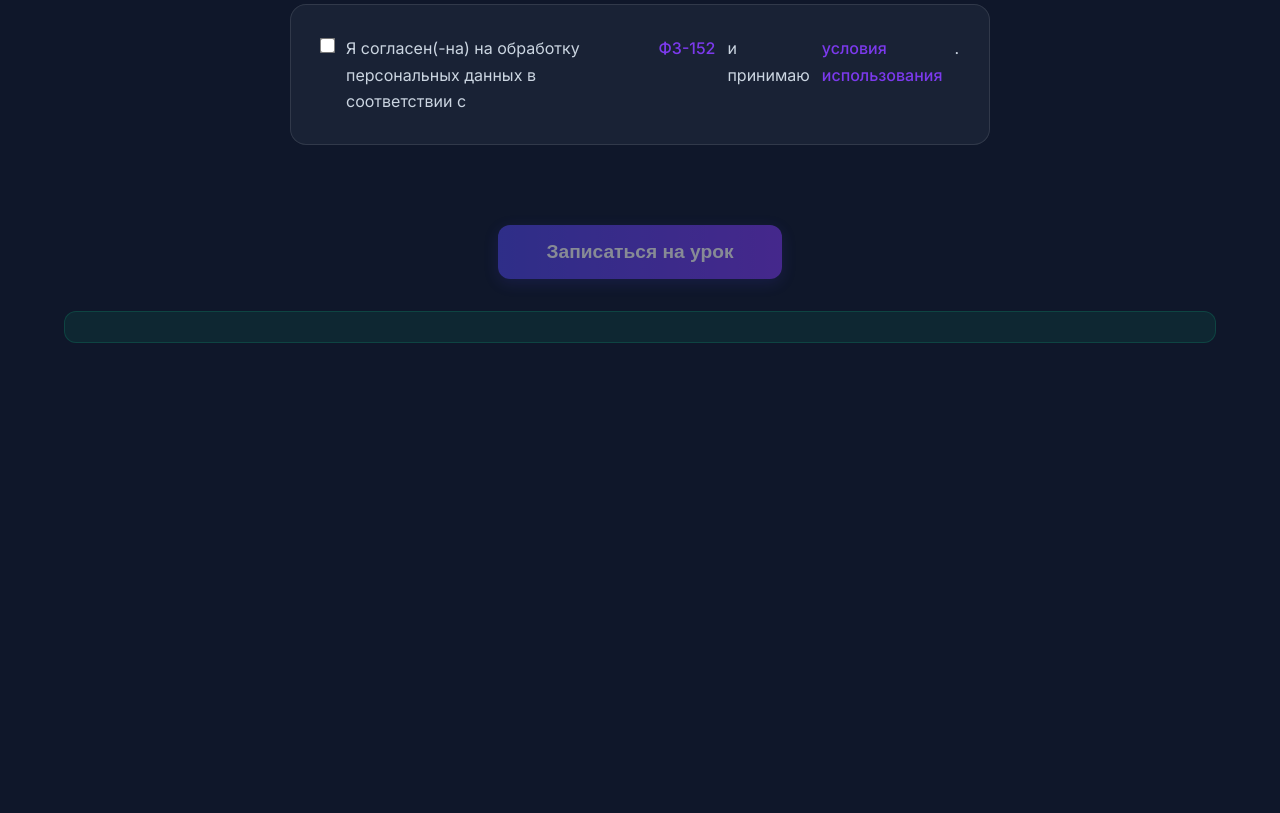
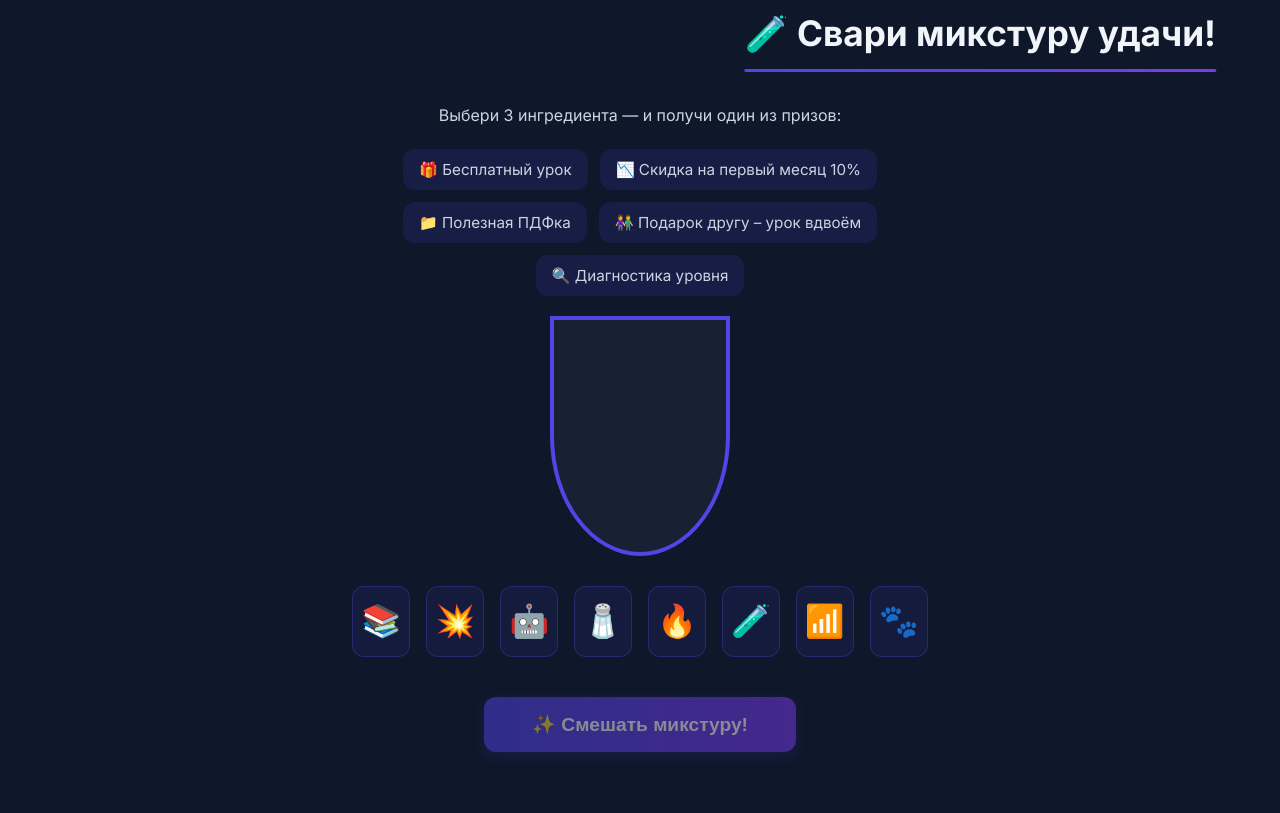
Before and after one commit to lavyshka/YourTutorOnline, a plain HTML site: page index.html in a window 1280 px wide. Shown: the part 2187-3000 px from the top of the page. Before the commit the page ends 2590 px from the top, so only its background shows below. Drawn offline with Linux system fonts and the light colour scheme; animation ran at ten frames a second.

```diff
--- a/index.html
+++ b/index.html
@@ -286,6 +286,58 @@
       line-height: 1.6;
     }
 
+    /* Секция микстуры */
+    #potion-section {
+      text-align: center;
+      margin: 50px 0;
+    }
+    #potionBottle {
+      width: 180px;
+      height: 240px;
+      margin: 0 auto 30px;
+      background: rgba(30, 41, 59, 0.6);
+      border: 4px solid #4f46e5;
+      border-radius: 0 0 50% 50%;
+      position: relative;
+      overflow: hidden;
+    }
+    #liquid {
+      position: absolute;
+      bottom: 0;
+      width: 100%;
+      height: 0%;
+      background: linear-gradient(to top, #10b981, #06b6d4);
+      transition: height 0.5s ease;
+    }
+    #bubbles {
+      position: absolute;
+      bottom: 0;
+      width: 100%;
+      height: 100%;
+      pointer-events: none;
+    }
+    #ingredients {
+      display: flex;
+      flex-wrap: wrap;
+      justify-content: center;
+      gap: 16px;
+      margin-bottom: 20px;
+    }
+    #ingredients > div {
+      padding: 8px;
+      border-radius: 12px;
+      background: rgba(79, 70, 229, 0.1);
+      border: 1px solid rgba(79, 70, 229, 0.3);
+      cursor: pointer;
+    }
+    #ingredients > div:hover {
+      background: rgba(6, 182, 212, 0.2);
+    }
+    #ingredients > div.selected {
+      background: rgba(6, 182, 212, 0.3);
+      transform: scale(1.1);
+    }
+
     /* Согласие и кнопка */
     .consent {
       margin: 60px 0;
@@ -546,6 +598,31 @@
       </div>
     </section>
 
+<!-- Микстура удачи -->
+<section id="potion-section">
+  <h2>🧪 Свари микстуру удачи!</h2>
+  <p style="color: #cbd5e1; max-width: 600px; margin: 0 auto 20px;">
+    Выбери 3 ингредиента — и получи один из призов:
+  </p>
+  <ul id="prize-list" style="display: flex; flex-wrap: wrap; justify-content: center; gap: 12px; max-width: 600px; margin: 0 auto 20px; list-style: none; padding: 0;">
+    <li style="background: rgba(79, 70, 229, 0.15); padding: 8px 16px; border-radius: 12px; font-size: 0.95rem; color: #cbd5e1;">🎁 Бесплатный урок</li>
+    <li style="background: rgba(79, 70, 229, 0.15); padding: 8px 16px; border-radius: 12px; font-size: 0.95rem; color: #cbd5e1;">📉 Скидка на первый месяц 10%</li>
+    <li style="background: rgba(79, 70, 229, 0.15); padding: 8px 16px; border-radius: 12px; font-size: 0.95rem; color: #cbd5e1;">📁 Полезная ПДФка</li>
+    <li style="background: rgba(79, 70, 229, 0.15); padding: 8px 16px; border-radius: 12px; font-size: 0.95rem; color: #cbd5e1;">👫 Подарок другу – урок вдвоём</li>
+    <li style="background: rgba(79, 70, 229, 0.15); padding: 8px 16px; border-radius: 12px; font-size: 0.95rem; color: #cbd5e1;">🔍 Диагностика уровня</li>
+  </ul>
+
+  <div id="potionBottle">
+    <div id="liquid"></div>
+    <div id="bubbles"></div>
+  </div>
+
+  <div id="ingredients"></div>
+
+  <button id="mixBtn" class="btn" disabled>✨ Смешать микстуру!</button>
+  <div id="potionResult" style="margin-top: 24px; font-size: 1.3rem; font-weight: 600; color: #f1f5f9; min-height: 32px;"></div>
+</section>
+
     <div class="consent" id="contact">
       <label>
         <input type="checkbox" id="consentCheckbox">
@@ -563,6 +640,94 @@
   </div>
 
   <script>
+    // === МИКСТУРА УДАЧИ ===
+    const potionSection = document.getElementById('potion-section');
+    const potionBottle = document.getElementById('potionBottle');
+    const liquid = document.getElementById('liquid');
+    const bubblesContainer = document.getElementById('bubbles');
+    const ingredientsContainer = document.getElementById('ingredients');
+    const mixBtn = document.getElementById('mixBtn');
+    const potionResult = document.getElementById('potionResult');
+
+    const prizes = [
+      "Скидка на первый месяц 10%",
+      "Бесплатный урок",
+      "Полезная ПДФка",
+      "Подарок другу – урок вдвоём",
+      "Диагностика уровня"
+    ];
+
+    const ingredients = [
+      { emoji: "📚", name: "Textbook" },
+      { emoji: "💥", name: "Bug" },
+      { emoji: "🤖", name: "AI Assistant" },
+      { emoji: "🧂", name: "Salt" },
+      { emoji: "🔥", name: "Fire Grammar" },
+      { emoji: "🧪", name: "Experiment" },
+      { emoji: "📶", name: "Wi-Fi Signal" },
+      { emoji: "🐾", name: "Cat Bug" }
+    ];
+
+    let selected = [];
+    let hasMixed = localStorage.getItem('potionMixed') === 'true';
+
+    if (hasMixed) {
+      potionSection.style.display = 'none';
+    }
+
+    // Генерация ингредиентов
+    ingredients.forEach(ing => {
+      const el = document.createElement('div');
+      el.innerHTML = `<span style="font-size: 2rem;">${ing.emoji}</span>`;
+      el.title = ing.name;
+      el.addEventListener('click', () => {
+        if (selected.includes(ing) || selected.length >= 3) return;
+        selected.push(ing);
+        el.classList.add('selected');
+        liquid.style.height = (selected.length * 30) + '%';
+        if (selected.length === 3) mixBtn.disabled = false;
+      });
+      ingredientsContainer.appendChild(el);
+    });
+
+    // Смешать
+    mixBtn.addEventListener('click', () => {
+      if (hasMixed) return;
+      hasMixed = true;
+      localStorage.setItem('potionMixed', 'true');
+
+      // Анимация бурления
+      for (let i = 0; i < 15; i++) {
+        setTimeout(() => {
+          const bubble = document.createElement('div');
+          bubble.style.position = 'absolute';
+          bubble.style.bottom = '0';
+          bubble.style.left = (20 + Math.random() * 60) + '%';
+          bubble.style.width = '6px';
+          bubble.style.height = '6px';
+          bubble.style.backgroundColor = '#06b6d4';
+          bubble.style.borderRadius = '50%';
+          bubble.style.opacity = '0';
+          bubblesContainer.appendChild(bubble);
+          bubble.animate([
+            { bottom: '0', opacity: 1 },
+            { bottom: '100%', opacity: 0 }
+          ], {
+            duration: 1500 + Math.random() * 1000,
+            easing: 'cubic-bezier(0.2, 0.8, 0.6, 1)'
+          });
+        }, i * 200);
+      }
+
+      mixBtn.disabled = true;
+      setTimeout(() => {
+        const prize = prizes[Math.floor(Math.random() * prizes.length)];
+        potionResult.innerHTML = `✨ Твоя микстура готова!<br><strong>${prize}</strong>`;
+        mixBtn.textContent = '✅ Готово!';
+      }, 3000);
+    });
+
+    // === ОСТАЛЬНОЙ КОД САЙТА (без изменений) ===
     // Анимированный фон с частицами
     const canvas = document.getElementById('bg');
     const ctx = canvas.getContext('2d');
@@ -626,9 +791,8 @@
     const cursor = document.querySelector('.cursor');
     const follower = document.querySelector('.cursor-follower');
     const trailElements = [];
-    const trailCount = 10; // Количество элементов в следе
+    const trailCount = 10;
 
-    // Создаем элементы следа
     for (let i = 0; i < trailCount; i++) {
       const trail = document.createElement('div');
       trail.classList.add('cursor-trail');
@@ -637,7 +801,7 @@
         element: trail,
         x: 0,
         y: 0,
-        delay: i * 3 // Задержка для создания эффекта следа
+        delay: i * 3
       });
     }
 
@@ -646,27 +810,21 @@
     let followerX = 0;
     let followerY = 0;
 
-    // Обновление позиции курсора
     function updateCursor() {
-      // Основной курсор
       cursor.style.left = mouseX + 'px';
       cursor.style.top = mouseY + 'px';
 
-      // Внешний круг с задержкой
       followerX += (mouseX - followerX) * 0.1;
       followerY += (mouseY - followerY) * 0.1;
       follower.style.left = followerX + 'px';
       follower.style.top = followerY + 'px';
 
-      // Элементы следа
       trailElements.forEach((trail, index) => {
         setTimeout(() => {
           trail.x += (mouseX - trail.x) * 0.2;
           trail.y += (mouseY - trail.y) * 0.2;
           trail.element.style.left = trail.x + 'px';
           trail.element.style.top = trail.y + 'px';
-
-          // Прозрачность уменьшается для элементов дальше от курсора
           const opacity = 1 - (index / trailCount);
           trail.element.style.opacity = opacity.toString();
         }, trail.delay);
@@ -675,13 +833,11 @@
       requestAnimationFrame(updateCursor);
     }
 
-    // Отслеживание движения мыши
     document.addEventListener('mousemove', (e) => {
       mouseX = e.clientX;
       mouseY = e.clientY;
     });
 
-    // Эффекты при наведении на интерактивные элементы
     const interactiveElements = document.querySelectorAll('a, button, .card, input');
 
     interactiveElements.forEach(el => {
@@ -698,7 +854,6 @@
       });
     });
 
-    // Запуск анимации курсора
     updateCursor();
 
     // Остальной функционал сайта
@@ -720,12 +875,10 @@
       }, 300);
     });
 
-    // Мобильное меню
     menuToggle.addEventListener('click', () => {
       navLinks.classList.toggle('active');
     });
 
-    // Закрытие меню при клике на ссылку
     document.querySelectorAll('.nav-links a').forEach(link => {
       link.addEventListener('click', () => {
         navLinks.classList.remove('active');
```
